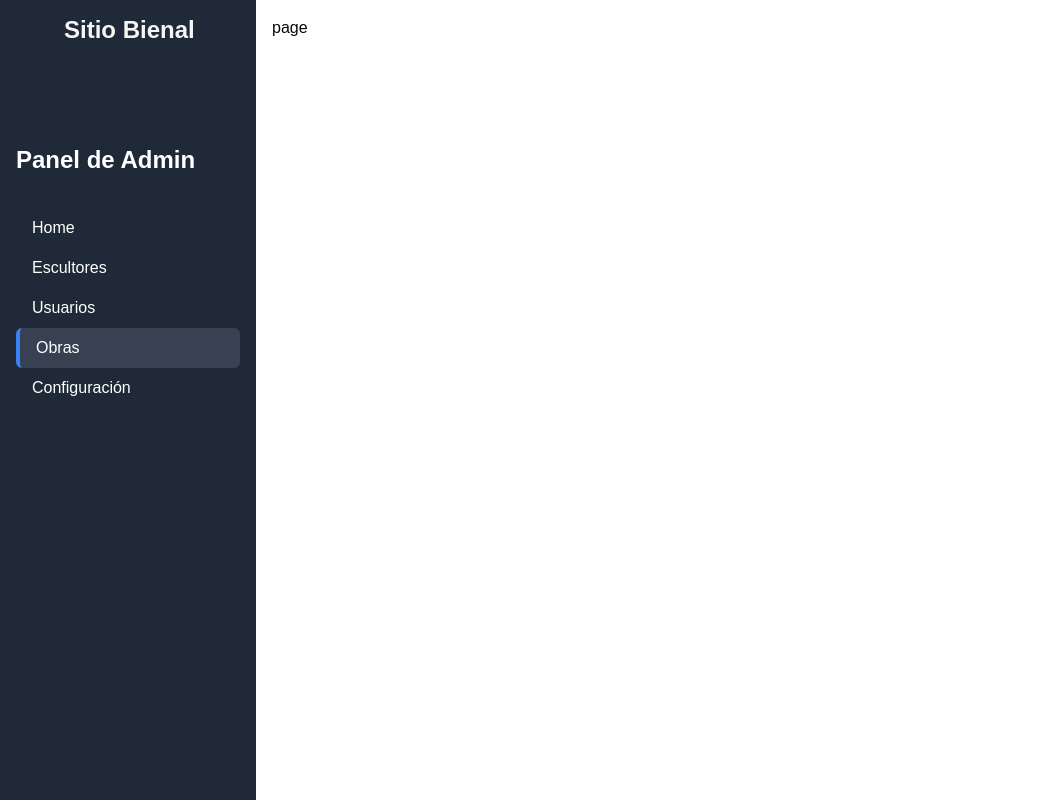
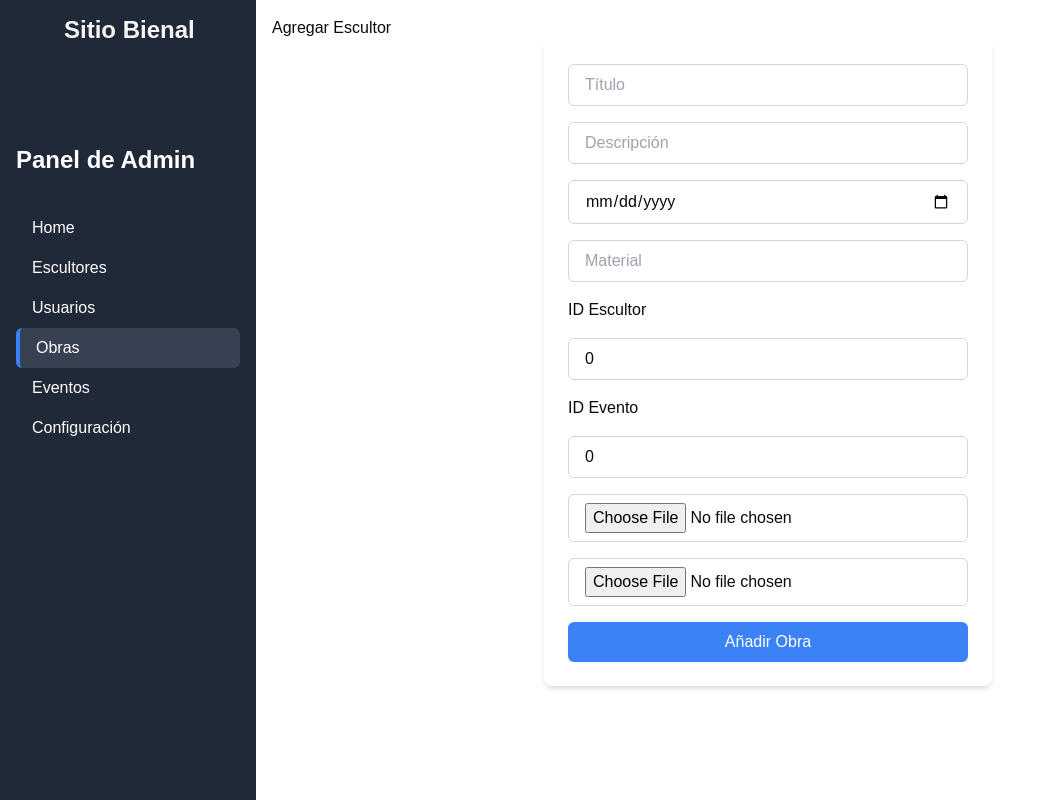
Before and after one commit to fabriJerezz/sitio-bienal, a Next.js app: page /admin/obras in a window 1280 px wide. Shown: the top 800 px of the page, without its empty margins (0-1038 px from the left). Built offline with nearby package versions, Linux system fonts and the light colour scheme.

Commit message:
Admin Pieces Page

```diff
--- /dev/null
+++ b/src/app/admin/eventos/page.tsx
@@ -0,0 +1,7 @@
+import React from 'react';
+
+function page() {
+  return <div>page</div>;
+}
+
+export default page;
--- a/src/app/admin/obras/page.tsx
+++ b/src/app/admin/obras/page.tsx
@@ -1,7 +1,12 @@
 import React from 'react';
+import AddPieceForm from '@/components/Admin/Obras/AddPieceForm';
 
 function page() {
-  return <div>page</div>;
+  return (
+    <div>
+      <AddPieceForm />
+    </div>
+  );
 }
 
 export default page;
--- a/src/components/Admin/Layout/SideBar.tsx
+++ b/src/components/Admin/Layout/SideBar.tsx
@@ -8,6 +8,7 @@ const links = [
   { name: 'Escultores', href: '/admin/escultores' },
   { name: 'Usuarios', href: '/admin/usuarios' },
   { name: 'Obras', href: '/admin/obras' },
+  { name: 'Eventos', href: '/admin/eventos' },
   { name: 'Configuración', href: '/admin/configuracion' },
 ];
 
--- /dev/null
+++ b/src/components/Admin/Obras/AddPieceForm.tsx
@@ -0,0 +1,177 @@
+'use client';
+import { useState } from 'react';
+import useUserStore from '@/store/userStore';
+
+const AddPieceForm = () => {
+  const user = useUserStore((state) => state.user);
+  const [formData, setFormData] = useState({
+    titulo: '',
+    descripcion: '',
+    fecha_creacion: '',
+    material: '',
+    id_escultor: 0,
+    id_evento: 0,
+    foto1: null as File | null,
+    foto2: null as File | null,
+  });
+
+  const handleChange = (
+    e: React.ChangeEvent<HTMLInputElement | HTMLSelectElement>
+  ) => {
+    const { name, value } = e.target;
+    setFormData((prevData) => ({
+      ...prevData,
+      [name]:
+        name === 'id_escultor' || name === 'id_evento'
+          ? parseInt(value)
+          : value,
+    }));
+  };
+
+  const handleFileChange = (e: React.ChangeEvent<HTMLInputElement>) => {
+    const { name, files } = e.target;
+    const file = files?.[0] || null;
+    setFormData((prevData) => ({
+      ...prevData,
+      [name]: file,
+    }));
+  };
+
+  const handleSubmit = async (e: React.FormEvent<HTMLFormElement>) => {
+    e.preventDefault();
+
+    const data = new FormData();
+    Object.entries(formData).forEach(([key, value]) => {
+      if (value !== null) {
+        if ((key === 'foto1' || key === 'foto2') && value instanceof File) {
+          data.append(key, value);
+        } else {
+          data.append(key, value.toString());
+        }
+      }
+    });
+
+    try {
+      console.log('Enviando formulario');
+      console.log('User', user);
+
+      const response = await fetch(
+        'https://tp-final-bienal.onrender.com/api/obras/',
+        {
+          method: 'POST',
+          body: data,
+          headers: {
+            Authorization: `Token ${user?.token}`,
+          },
+        }
+      );
+
+      if (response.ok) {
+        console.log('Obra añadida correctamente');
+        setFormData({
+          titulo: '',
+          descripcion: '',
+          fecha_creacion: '',
+          material: '',
+          id_escultor: 0,
+          id_evento: 0,
+          foto1: null,
+          foto2: null,
+        });
+      } else {
+        const errorData = await response.json();
+        console.log('Error al añadir obra:', errorData);
+      }
+    } catch (error) {
+      console.error('Error al enviar el formulario', error);
+    }
+  };
+
+  return (
+    <>
+      <div>
+        <h1>Agregar Escultor</h1>
+        <form
+          onSubmit={handleSubmit}
+          className="flex flex-col space-y-4 max-w-md mx-auto p-6 bg-white rounded-lg shadow-md"
+          encType="multipart/form-data"
+        >
+          <input
+            name="titulo"
+            placeholder="Título"
+            onChange={handleChange}
+            value={formData.titulo}
+            required
+            className="px-4 py-2 border border-gray-300 rounded-md focus:outline-none focus:ring-2 focus:ring-blue-500"
+          />
+          <input
+            name="descripcion"
+            placeholder="Descripción"
+            onChange={handleChange}
+            value={formData.descripcion}
+            required
+            className="px-4 py-2 border border-gray-300 rounded-md focus:outline-none focus:ring-2 focus:ring-blue-500"
+          />
+          <input
+            name="fecha_creacion"
+            type="date"
+            onChange={handleChange}
+            value={formData.fecha_creacion}
+            required
+            className="px-4 py-2 border border-gray-300 rounded-md focus:outline-none focus:ring-2 focus:ring-blue-500"
+          />
+          <input
+            name="material"
+            placeholder="Material"
+            onChange={handleChange}
+            value={formData.material}
+            required
+            className="px-4 py-2 border border-gray-300 rounded-md focus:outline-none focus:ring-2 focus:ring-blue-500"
+          />
+          <p>ID Escultor</p>
+          <input
+            name="id_escultor"
+            type="number"
+            placeholder="ID Escultor"
+            onChange={handleChange}
+            value={formData.id_escultor}
+            required
+            className="px-4 py-2 border border-gray-300 rounded-md focus:outline-none focus:ring-2 focus:ring-blue-500"
+          />
+          <p>ID Evento</p>
+          <input
+            name="id_evento"
+            type="number"
+            placeholder="ID Evento"
+            onChange={handleChange}
+            value={formData.id_evento}
+            required
+            className="px-4 py-2 border border-gray-300 rounded-md focus:outline-none focus:ring-2 focus:ring-blue-500"
+          />
+          <input
+            type="file"
+            name="foto1"
+            onChange={handleFileChange}
+            accept="image/*"
+            className="px-4 py-2 border border-gray-300 rounded-md focus:outline-none focus:ring-2 focus:ring-blue-500"
+          />
+          <input
+            type="file"
+            name="foto2"
+            onChange={handleFileChange}
+            accept="image/*"
+            className="px-4 py-2 border border-gray-300 rounded-md focus:outline-none focus:ring-2 focus:ring-blue-500"
+          />
+          <button
+            type="submit"
+            className="px-4 py-2 bg-blue-500 text-white rounded-md hover:bg-blue-600 focus:outline-none focus:ring-2 focus:ring-blue-500 focus:ring-offset-2"
+          >
+            Añadir Obra
+          </button>
+        </form>
+      </div>
+    </>
+  );
+};
+
+export default AddPieceForm;
--- a/src/components/Obras/FocusCard.tsx
+++ b/src/components/Obras/FocusCard.tsx
@@ -135,9 +135,6 @@ export function FocusCards({ cards }: { cards: Card[] }) {
 
       if (response.ok) {
         setIsPopUpVisible(true);
-      } else {
-        console.error('Error al enviar el voto');
-        alert('Error al enviar el voto');
       }
     } catch (error) {
       console.error('Error al enviar el voto', error);
```
